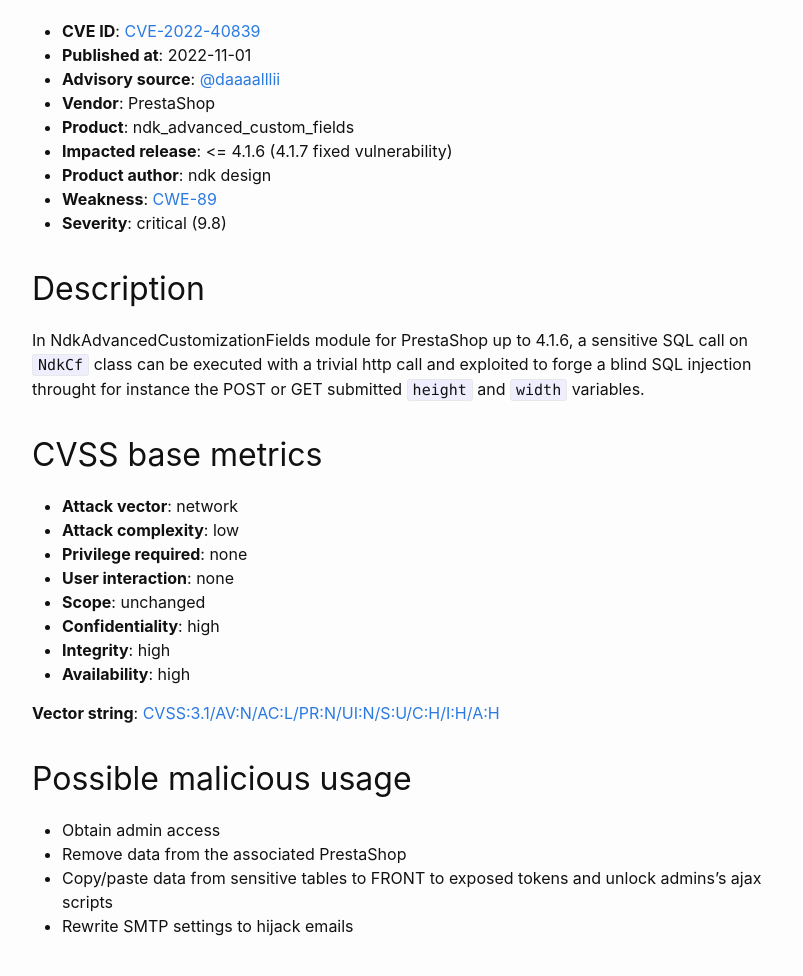
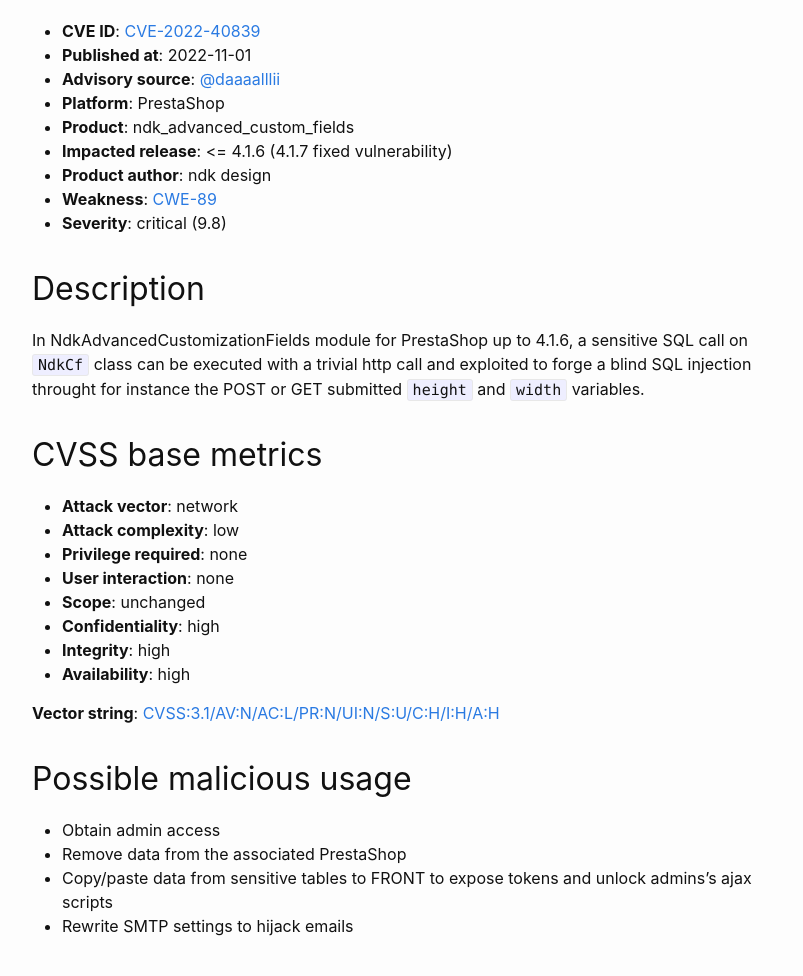
Before and after one commit to friends-of-presta/security-advisories, a Jekyll site: the page built from _posts/2022-11-01-ndk_advanced_custom_fields.md, in a window 1280 px wide and 1400 px high, scrolled down 319 px. Shown: the part 167-1143 px from the top of the window, without its empty margins (238-1041 px from the left). Built offline with Jekyll 4.4.1, drawn with Linux system fonts in a browser that asks for light colours; some of the changed text lies outside the part shown.

Commit message:
Update 2022-11-01-ndk_advanced_custom_fields.md

```diff
--- a/_posts/2022-11-01-ndk_advanced_custom_fields.md
+++ b/_posts/2022-11-01-ndk_advanced_custom_fields.md
@@ -15,7 +15,7 @@ In NdkAdvancedCustomizationFields module for PrestaShop before 4.1.7, an anonymo
 * **CVE ID**: [CVE-2022-40839](https://cve.mitre.org/cgi-bin/cvename.cgi?name=CVE-2022-40839)
 * **Published at**: 2022-11-01
 * **Advisory source**: [@daaaalllii](https://github.com/daaaalllii/cve-s/blob/main/CVE-2022-40839/poc.txt)
-* **Vendor**: PrestaShop
+* **Platform**: PrestaShop
 * **Product**: ndk_advanced_custom_fields
 * **Impacted release**: <= 4.1.6 (4.1.7 fixed vulnerability)
 * **Product author**: ndk design
@@ -44,7 +44,7 @@ In NdkAdvancedCustomizationFields module for PrestaShop up to 4.1.6, a sensitive
 
 * Obtain admin access
 * Remove data from the associated PrestaShop
-* Copy/paste data from sensitive tables to FRONT to exposed tokens and unlock admins's ajax scripts
+* Copy/paste data from sensitive tables to FRONT to expose tokens and unlock admins's ajax scripts
 * Rewrite SMTP settings to hijack emails
 
 ## Proof of concept
```
Also changed, not shown: other parts of _posts/2022-11-01-ndk_advanced_custom_fields.md (+1 -0 lines).
